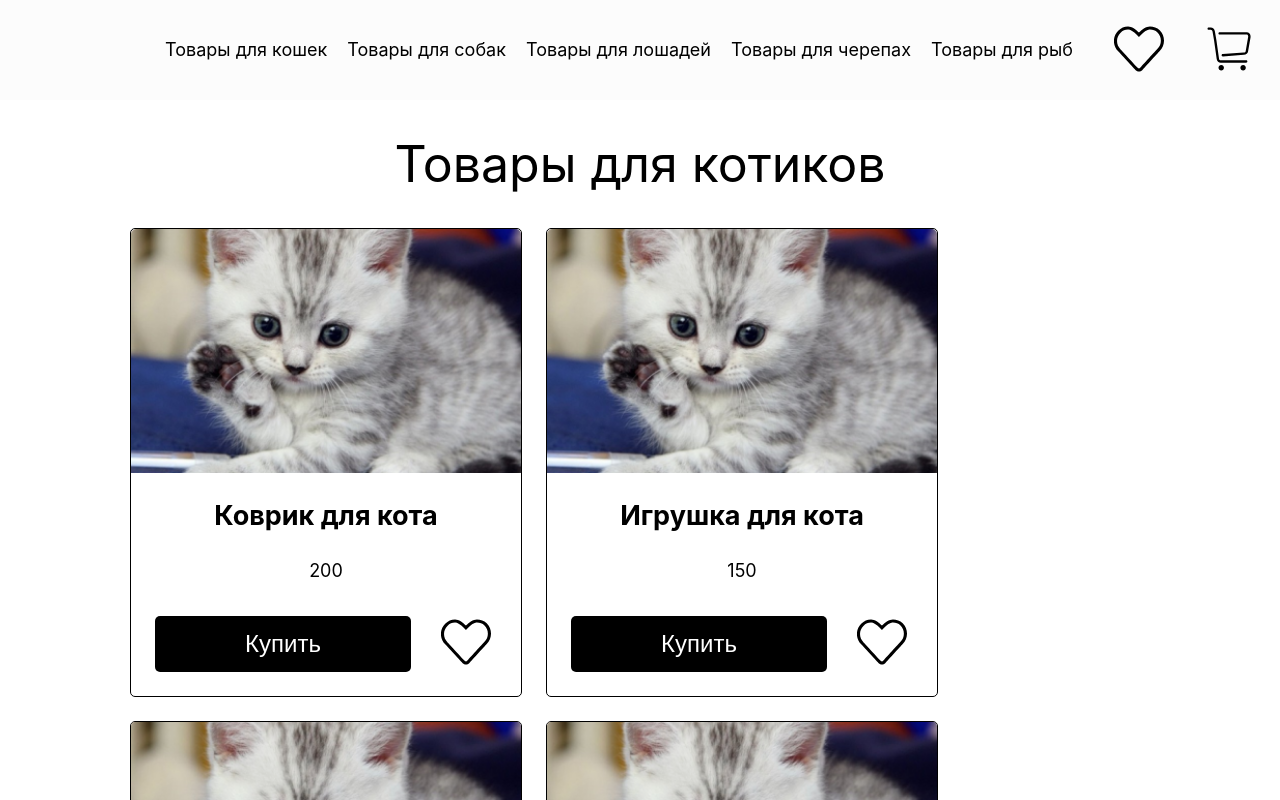
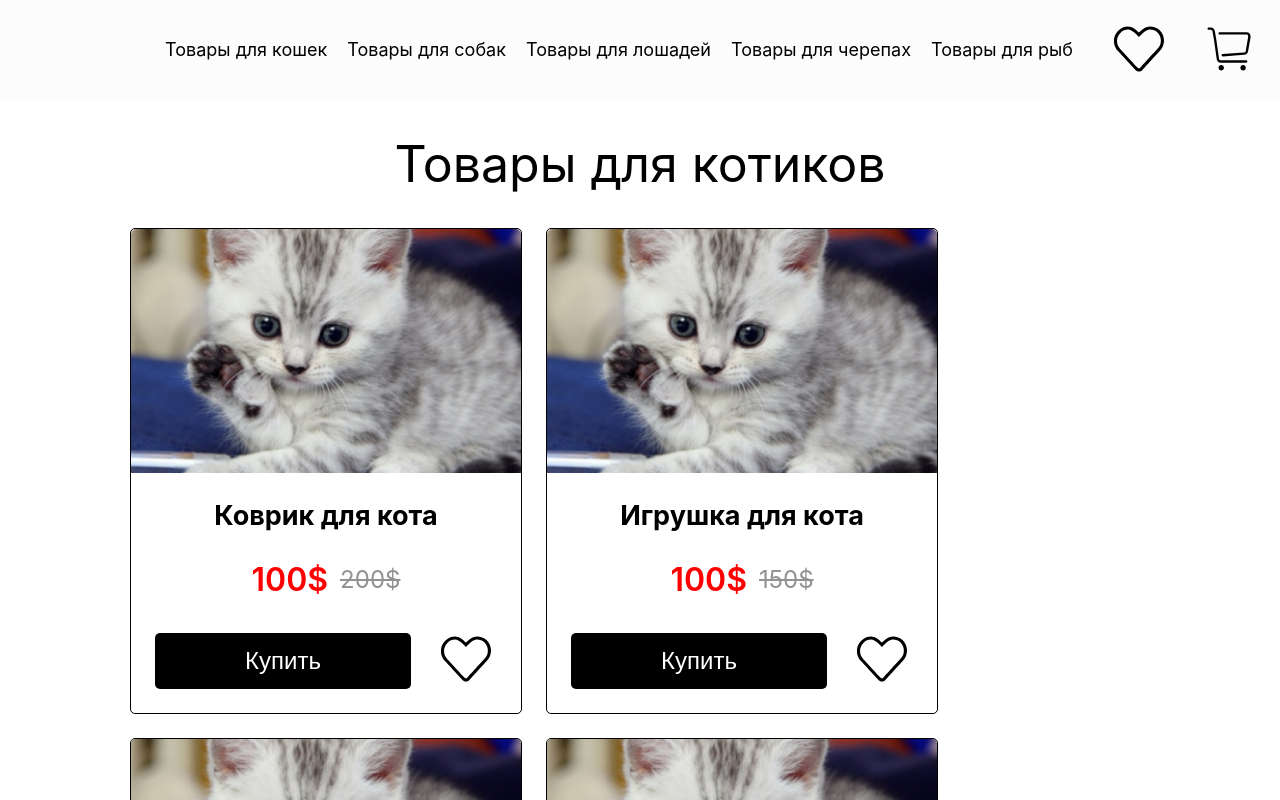
Before and after one commit to ezalilov/ezalilov.github.io, a React (Create React App) app: page / in a window 1280 px wide. Shown: the top 800 px of the page. Built offline with nearby package versions, Linux system fonts and the light colour scheme.

Commit message:
Fix aria in card
- fix price style

```diff
--- a/src/App.module.css
+++ b/src/App.module.css
@@ -17,3 +17,8 @@
 	font-size: 50px;
 	line-height: 61px;
 }
+
+.footer {
+	height: 300px;
+	background: #FCFCFC;
+}
--- a/src/App.tsx
+++ b/src/App.tsx
@@ -18,12 +18,13 @@ export default App;
 function Layout(props: any) {
   return (
     <>
-    <div className={ s.layout }>
+      <div className={s.layout}>
         <Skiplink />
         <Header />
         <div className={s['layout-container']} >
           {props.children}
         </div>
+        <footer className={s.footer}></footer>
       </div>
     </>
   );
--- a/src/card/card.module.css
+++ b/src/card/card.module.css
@@ -33,3 +33,42 @@
 	gap: 24px;
 	margin: 24px;
 }
+
+.priceWrap {
+	display: flex;
+	gap: 12px;
+	align-items: center;
+}
+
+.price {
+	font-weight: 600;
+	font-size: 32px;
+	line-height: 39px;
+}
+
+.price.priceOff {
+	color: #929292;
+	font-weight: 400;
+	font-size: 24px;
+	line-height: 29px;
+	text-decoration: line-through;
+}
+
+.sale {
+	color: #FF0000;
+	font-style: normal;
+	font-weight: 600;
+	font-size: 32px;
+	line-height: 39px;
+}
+
+.visually-hidden {
+	position: absolute;
+	height: 1px;
+	width: 1px;
+	margin: -1px;
+	padding: 0;
+	border: 0;
+	clip: rect(0 0 0 0);
+	overflow: hidden;
+}
--- a/src/card/card.tsx
+++ b/src/card/card.tsx
@@ -2,20 +2,30 @@ import React, { useId } from 'react'
 import cat from '../assets/cat.png'
 import s from './card.module.css'
 import WishlistButton from '../components/wishlist/wishlist';
+import classNames from 'classnames';
 
 export default function Card(props: any) {
-  const { label, price } = props;
+	const { label, price, sale } = props;
 	const headingId = useId()
+	const priceid = useId()
+	const saleId = useId()
+
 	return (
-    <section aria-labelledby={ headingId } className={s.card}>
-      <img className={ s.img } src={cat} alt={label} />
-      <h2 id={ headingId }>{label}</h2>
-      <span>{price}</span>
+		<article aria-labelledby={`${headingId} ${priceid} ${saleId}`} className={s.card}>
+			<img className={s.img} src={cat} alt={label} />
+			<h2 id={headingId}>{label}</h2>
+			<span className={s.priceWrap}>
+				{sale && <span className={s.sale} >{`${sale}$`}</span>}
+				{sale && <span id={saleId} className={s['visually-hidden']}>{`Новая цена ${sale}$`}</span>}
+
+				<span className={classNames(s.price, sale && s.priceOff)} >{`${price}$`}</span>
+				<span id={priceid} className={s['visually-hidden']}>{sale ? `Старая цена ${price}$` : `${price}$`}</span>
+
+			</span>
 			<div className={s.actions}>
-
 				<button className={s['buy-button']} type='button'>Купить</button>
 				<WishlistButton alt='Добавить в список желаний' />
 			</div>
-    </section>
+		</article>
 	)
 }
--- a/src/main-content/main-content.tsx
+++ b/src/main-content/main-content.tsx
@@ -17,15 +17,15 @@ const catContent = [
 	},
 	{
 		label: "Мячик для кота",
-		price: "150",
+		price: "100",
 	},
 	{
 		label: "Мягкая игрушка для кота",
-		price: "150",
+		price: "130",
 	},
 	{
 		label: "Лоток для кота",
-		price: "150",
+		price: "110",
 	},
 ]
 
@@ -40,7 +40,6 @@ export default function MainContent() {
 	</main>
 	<Video />
 	<Details />
-	<footer></footer>
 	</>
   )
 }
```
Lines whose indentation alone changed are shown as unchanged.
